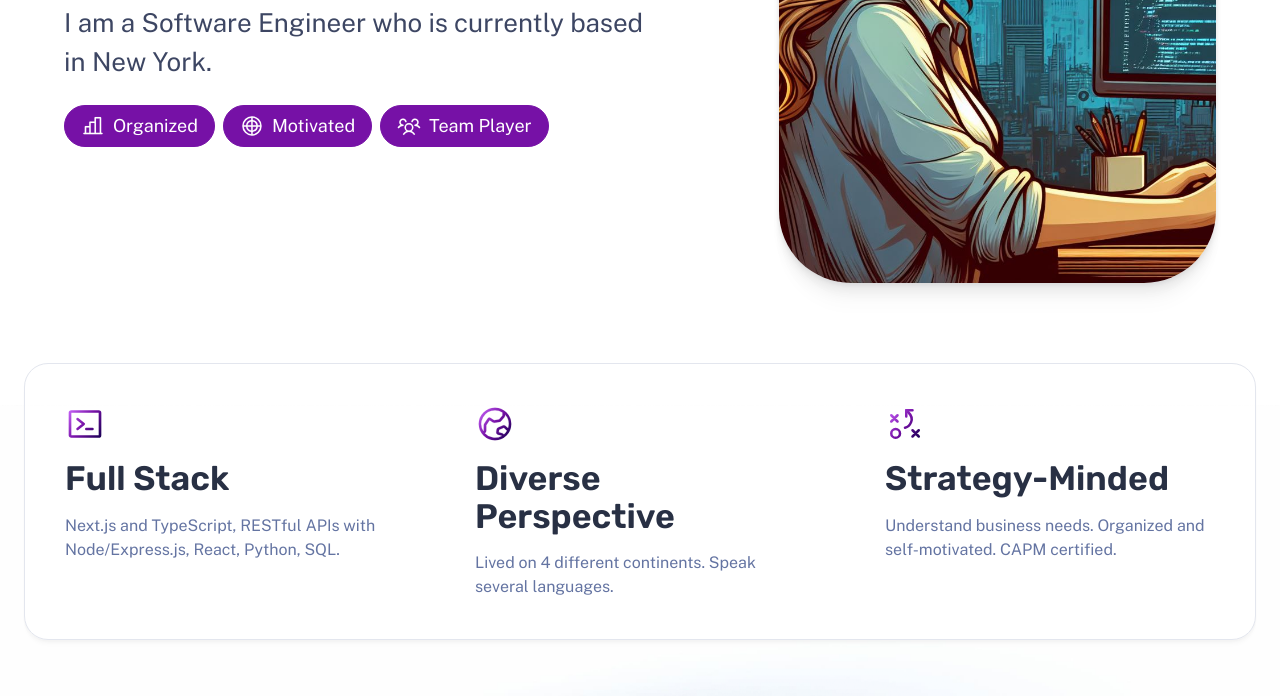
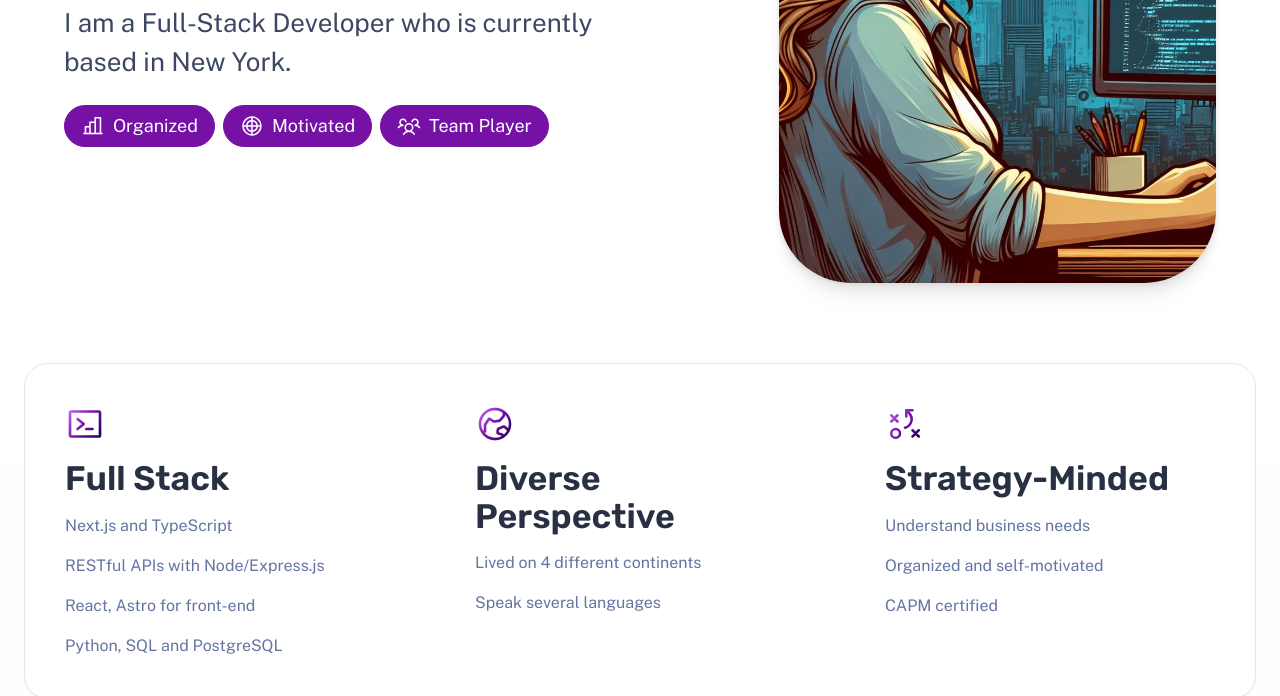
Before and after one commit to Mariphy/Mariphy.github.io, an Astro site: page / in a window 1280 px wide. Shown: the part 484-1180 px from the top of the page. Built offline with nearby package versions, Linux system fonts and the light colour scheme; Astro itself is replaced by a stand-in of ours.

Commit message:
update skills

```diff
--- a/src/components/Skills.astro
+++ b/src/components/Skills.astro
@@ -6,17 +6,23 @@ import Icon from './Icon.astro';
 		<div class="stack gap-2 lg:gap-4">
 			<Icon icon="terminal-window" color="var(--accent-regular)" size="2.5rem" gradient />
 			<h2>Full Stack</h2>
-			<p>Next.js and TypeScript, RESTful APIs with Node/Express.js, React, Python, SQL.</p>
+			<p>Next.js and TypeScript</p>
+			<p>RESTful APIs with Node/Express.js</p>
+			<p>React, Astro for front-end</p>
+			<p>Python, SQL and PostgreSQL</p>
 		</div>
 		<div class="stack gap-2 lg:gap-4">
 			<Icon icon="globe" color="var(--accent-regular)" size="2.5rem" gradient />
 			<h2>Diverse Perspective</h2>
-			<p>Lived on 4 different continents. Speak several languages.</p>
+			<p>Lived on 4 different continents</p>
+			<p>Speak several languages</p>
 		</div>
 		<div class="stack gap-2 lg:gap-4">
 			<Icon icon="strategy" color="var(--accent-regular)" size="2.5rem" gradient />
 			<h2>Strategy-Minded</h2>
-			<p>Understand business needs. Organized and self-motivated. CAPM certified.</p>
+			<p>Understand business needs</p>
+			<p>Organized and self-motivated</p>
+			<p>CAPM certified</p>
 		</div>
 	</section>
 </a>
--- a/src/pages/index.astro
+++ b/src/pages/index.astro
@@ -31,7 +31,7 @@ const projects = (await getCollection('work'))
 			<header class="hero">
 				<Hero
 					title="Hello, my name is Maria"
-					tagline="I am a Software Engineer who is currently based in New York."
+					tagline="I am a Full-Stack Developer who is currently based in New York."
 					align="start"
 				>
 					<div class="roles">
```
